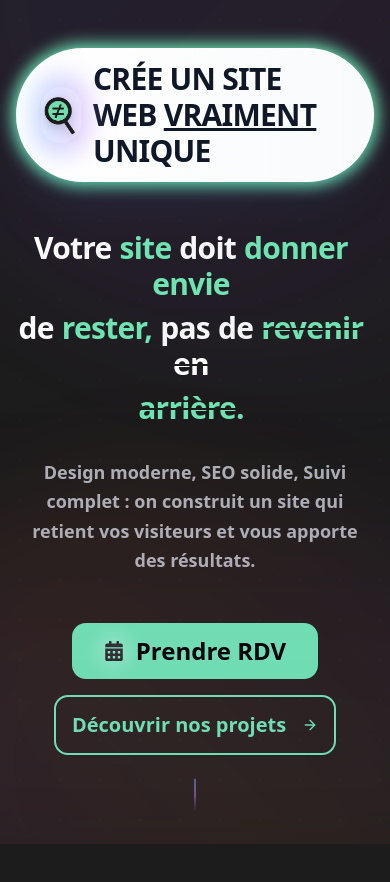
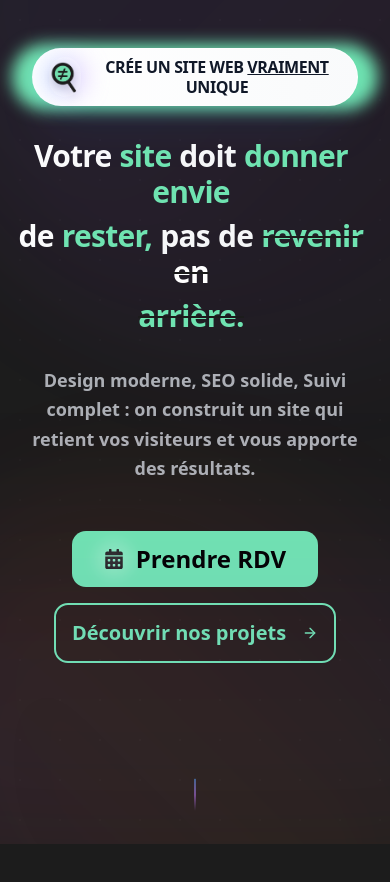
Before and after one commit to MahefaNant/web-difference, a Next.js app: page / in a window 390 px wide. Shown: the top 882 px of the page. Built offline with nearby package versions, Linux system fonts and the light colour scheme.

Commit message:
fix(badge): fix badge responsivity

```diff
--- a/src/components/HeroSection.tsx
+++ b/src/components/HeroSection.tsx
@@ -83,23 +83,22 @@ export default function HeroSection({
         {/* Premium Badge with Image */}
         <div
           className={cn(
-            "flex justify-center mb-12 lg:mb-16 transition-all duration-700",
+            "flex justify-center mb-8 sm:mb-12 lg:mb-16 transition-all duration-700",
             isVisible ? "translate-y-0 opacity-100" : "translate-y-4 opacity-0",
           )}
         >
-          <div className="relative group">
+          <div className="relative group max-w-full px-4">
             {/* Glow effect */}
-            <div className="absolute -inset-1 rounded-full bg-[#6FE3B1] blur-sm group-hover:blur-sm transition-all duration-500" />
+            <div className="absolute -inset-1 rounded-full bg-[#6FE3B1] blur-sm transition-all duration-500 group-hover:blur-md" />
 
             {/* Main badge */}
-            <div className="relative flex items-center gap-3 rounded-full bg-gradient-to-r  from-white to-gray-50 px-6 py-3 shadow-2xl shadow-blue-500/10 border border-white/50 backdrop-blur-sm">
-              {/* Image with glow */}
+            <div className="relative flex items-center gap-3 sm:gap-4 rounded-full bg-gradient-to-r from-white to-gray-50 px-4 py-2 sm:px-6 sm:py-3 shadow-2xl shadow-blue-500/10 border border-white/50 backdrop-blur-sm">
+              {/* Image */}
               <div className="relative">
-                <div className="absolute -inset-2 rounded-full bg-gradient-to-r from-blue-400/40 to-purple-400/40 blur-md" />
-                <div className="relative flex h-10 w-10 items-center justify-center py-8">
-                  {/* Fallback icon if no image */}
+                <div className="absolute -inset-1 sm:-inset-2 rounded-full bg-gradient-to-r from-blue-400/40 to-purple-400/40 blur-md" />
+                <div className="relative flex h-8 w-8 sm:h-10 sm:w-10 items-center justify-center">
                   {badge.imageSrc ? (
-                    <div className="relative h-14 w-14 justify-center items-center flex">
+                    <div className="relative h-10 w-10 sm:h-14 sm:w-14 flex items-center justify-center">
                       <div className="absolute inset-0 rounded-full bg-white/20" />
                       <Image
                         src={badge.imageSrc}
@@ -110,14 +109,14 @@ export default function HeroSection({
                       />
                     </div>
                   ) : (
-                    <Award className="h-5 w-5 text-white" />
+                    <Award className="h-4 w-4 sm:h-5 sm:w-5 text-white" />
                   )}
                 </div>
               </div>
 
               {/* Text */}
-              <div className="flex flex-col">
-                <span className="text-3xl font-extrabold tracking-tight text-gray-900">
+              <div className="flex flex-col text-center sm:text-left">
+                <span className="text-md sm:text-2xl lg:text-3xl font-extrabold tracking-tight text-gray-900 leading-tight">
                   CRÉE UN SITE WEB <span className="underline">VRAIMENT</span>{" "}
                   UNIQUE
                 </span>
```
